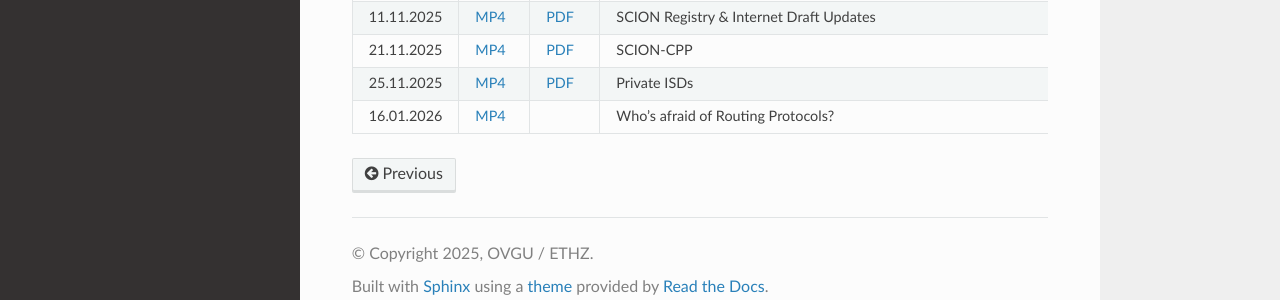
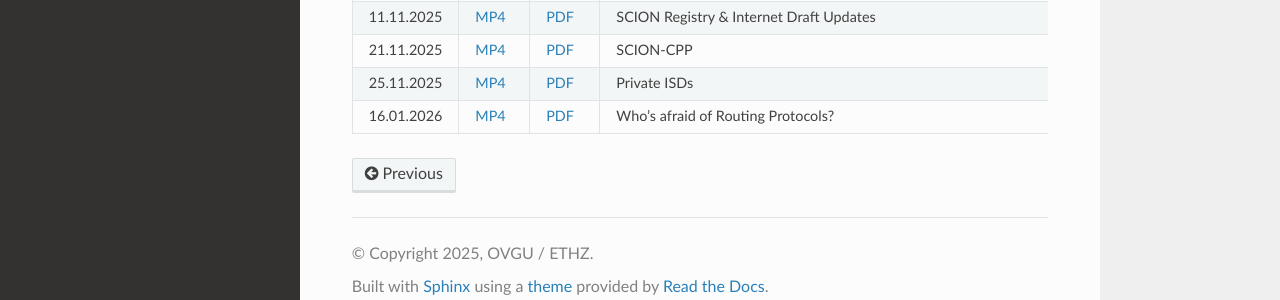
Before and after one commit to netsys-lab/scion-education-network-documentation, a Sphinx documentation site: the page built from docs/source/scion-research/meetings/past.rst, in a window 1280 px wide and 900 px high, scrolled down 587 px. Shown: the part 577-877 px from the top of the window. Built offline with Sphinx 7.4.7 and the Read the Docs theme 3.1.0, drawn with Linux system fonts in a browser that asks for light colours.

Commit message:
Add presentation PDF.

```diff
--- a/docs/source/scion-research/meetings/past.rst
+++ b/docs/source/scion-research/meetings/past.rst
@@ -203,7 +203,7 @@
       -
     * - 16.01.2026
       - `MP4 <https://drive.google.com/file/d/1-QsV-CpbZhcofMQPOEAM3XnM8gzTdD0F/view>`__
-      -
+      - `PDF <https://drive.google.com/file/d/1-e6pS9DBFcwhZzhiEcqlT5-xkxaViLIO/view>`__
       - Who's afraid of Routing Protocols?
       - João Luís Sobrinho (University of Lisbon)
       -
```
